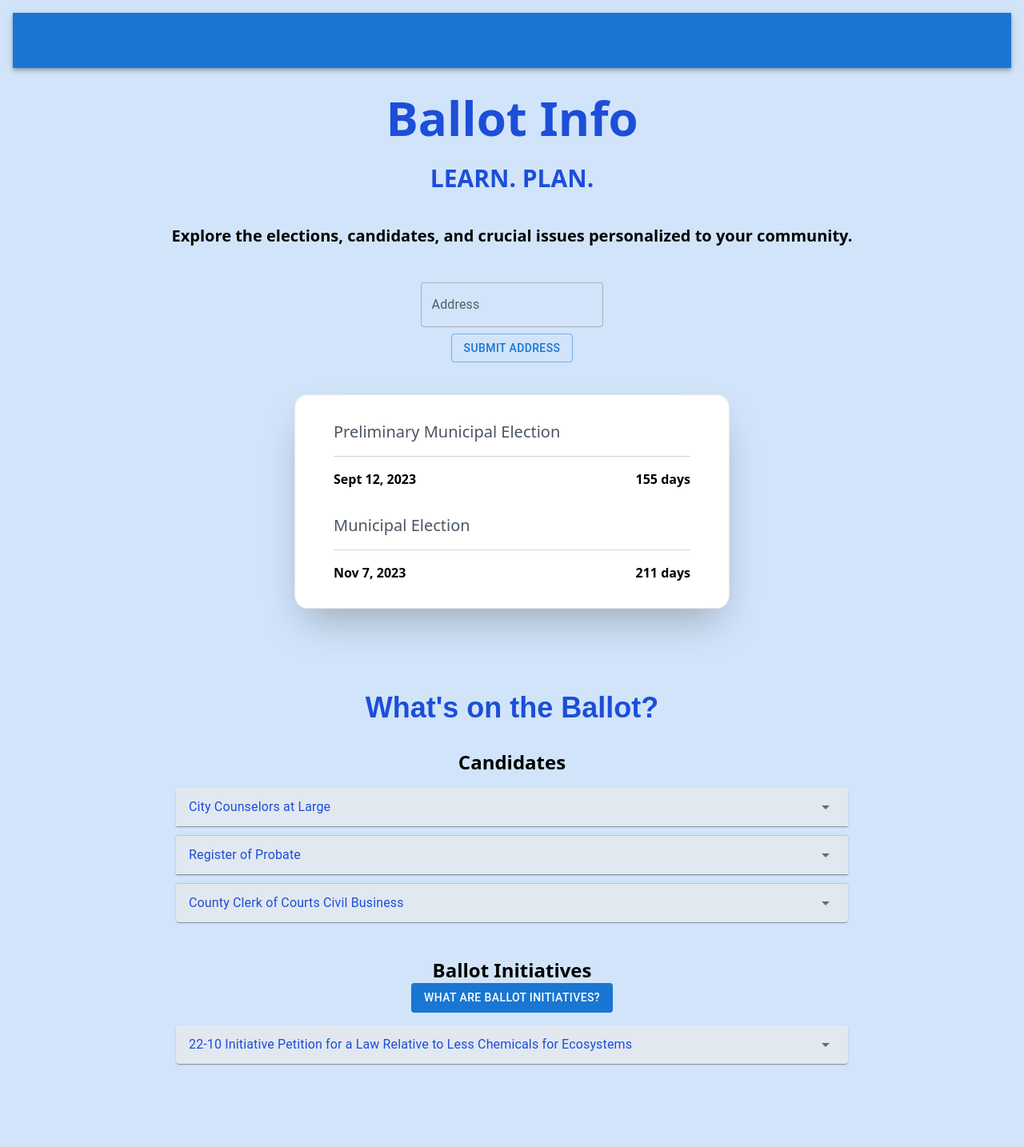
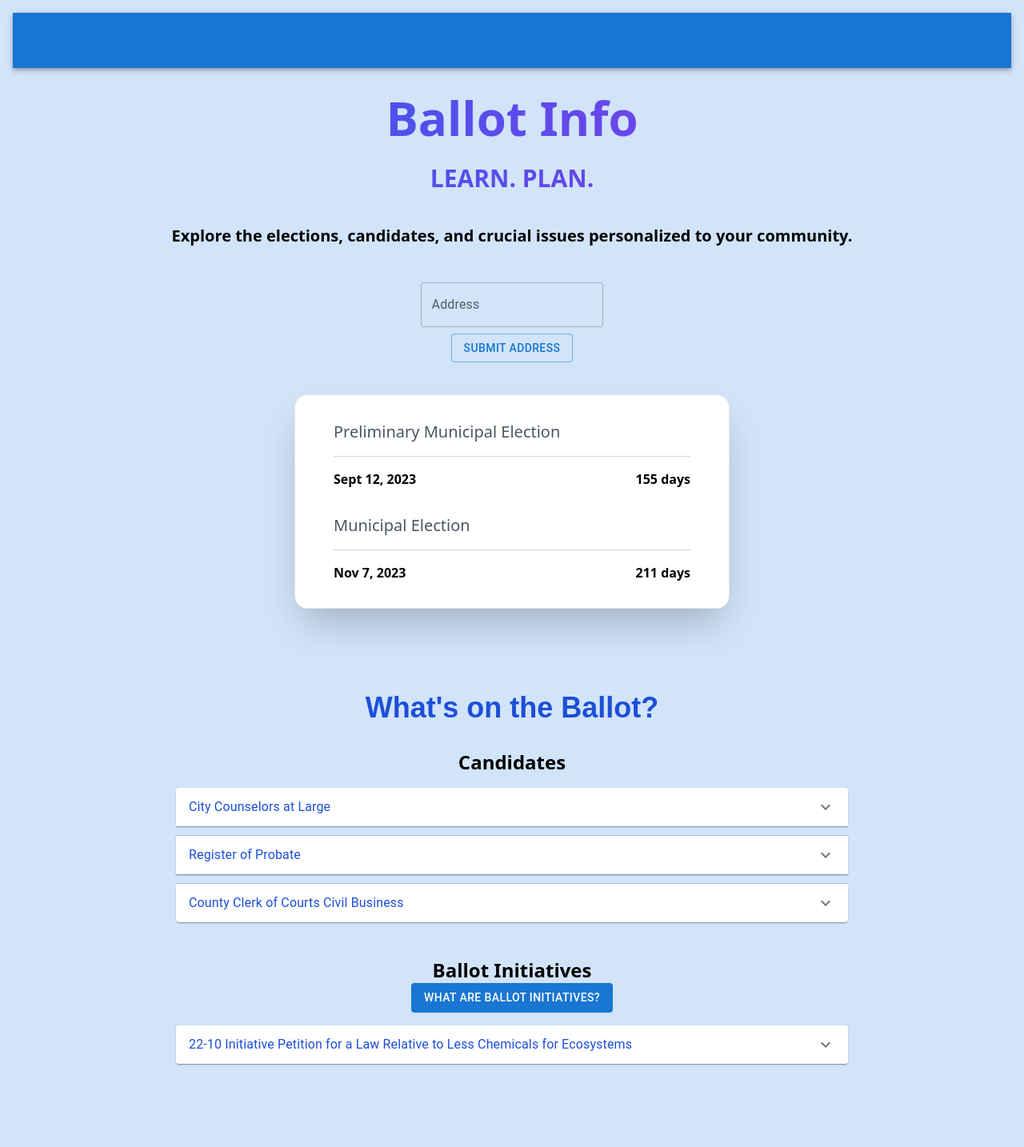
Before and after one commit to BU-Spark/pitne-voter-app, a Next.js app in the folder client/: page /ballotInfo in a window 1280 px wide. Shown: the top 1434 px of the page at 80% size. Built offline with nearby package versions, Linux system fonts and the light colour scheme.

Commit message:
some styling for ballot info

```diff
--- a/client/src/pages/ballotInfo/ballotInitDropDown.tsx
+++ b/client/src/pages/ballotInfo/ballotInitDropDown.tsx
@@ -3,7 +3,7 @@ import Accordion from '@mui/material/Accordion';
 import AccordionSummary from '@mui/material/AccordionSummary';
 import AccordionDetails from '@mui/material/AccordionDetails';
 import Typography from '@mui/material/Typography';
-import ArrowDropDownIcon from '@mui/icons-material/ArrowDropDown';
+import ExpandMoreIcon from '@mui/icons-material/ExpandMore';
 import { ballotInitData } from '@/utliity/BallotInfo/ballotInitData'
 import { Card, CardContent } from '@mui/material';
 
@@ -12,9 +12,9 @@ export default function BallotInitDropDown() {
     return (
         <div className='p-4 text-center w-full sm:w-3/4 ' style={{ paddingLeft: '24px', paddingRight: '24px' }} >
             {ballotInitData.map((item, index) => (
-                <Accordion key={index} sx={{ backgroundColor: '#e2e8f0', marginBottom: '12px' }}>
+                <Accordion key={index} className='bg-white mb-3'>
                     <AccordionSummary
-                        expandIcon={<ArrowDropDownIcon />}
+                        expandIcon={<ExpandMoreIcon />}
                         aria-controls={`panel${index + 1}-content`}
                         id={`panel${index + 1}-header`}
                     >
@@ -30,7 +30,7 @@ export default function BallotInitDropDown() {
                             {item.content.proponent.phone}<br />
                         </div>
 
-                        <Card className='my-8' sx={{ minWidth: 275 }}>
+                        <Card className='my-8 bg-slate-200' sx={{ minWidth: 275 }}>
                             <CardContent>
                                 <Typography className='text-xl underline'>What is a vote YES?</Typography>
                                 <ul className='list-disc list-outside text-lg pr-8 text-left pl-16 py-2'>
@@ -41,7 +41,7 @@ export default function BallotInitDropDown() {
                             </CardContent>
                         </Card>
 
-                        <Card className='my-8' sx={{ minWidth: 275 }}>
+                        <Card className='mt-8 mb-5 bg-slate-200' sx={{ minWidth: 275 }}>
                             <CardContent>
                                 <Typography className='text-xl underline'>What is a vote NO?</Typography>
                                 <ul className='list-disc list-outside text-lg pr-8 text-left pl-16 py-2'>
--- a/client/src/pages/ballotInfo/dropDown.tsx
+++ b/client/src/pages/ballotInfo/dropDown.tsx
@@ -3,8 +3,7 @@ import Accordion from '@mui/material/Accordion';
 import AccordionSummary from '@mui/material/AccordionSummary';
 import AccordionDetails from '@mui/material/AccordionDetails';
 import Typography from '@mui/material/Typography';
-import ArrowDownwardIcon from '@mui/icons-material/ArrowDownward';
-import ArrowDropDownIcon from '@mui/icons-material/ArrowDropDown';
+import ExpandMoreIcon from '@mui/icons-material/ExpandMore';
 import PeopleCard from './peopleCard';
 import { dropDownData } from '@/utliity/BallotInfo/dropDownData'
 
@@ -13,9 +12,9 @@ export default function DropDown() {
     return (
         <div className='p-4 text-center w-full sm:w-3/4 ' style={{ paddingLeft: '24px', paddingRight: '24px' }} >
             {dropDownData.map((item, index) => (
-                <Accordion key={index} sx={{ backgroundColor: '#e2e8f0', marginBottom: '12px' }}>
+                <Accordion key={index} className='bg-white mb-3'>
                     <AccordionSummary
-                        expandIcon={<ArrowDropDownIcon />}
+                        expandIcon={<ExpandMoreIcon />}
                         aria-controls={`panel${index + 1}-content`}
                         id={`panel${index + 1}-header`}
                     >
--- a/client/src/pages/ballotInfo/index.tsx
+++ b/client/src/pages/ballotInfo/index.tsx
@@ -24,8 +24,8 @@ export default function BallotInfo() {
 
             {/* Header */}
             <div className='p-4 text-center '>
-                <h1 className='text-blue-700 font-bold text-6xl '>Ballot Info</h1>
-                <h1 className='text-blue-700 font-bold text-3xl p-5 mt-2'>LEARN. PLAN.</h1>
+                <h1 className='text-blue-700 font-bold text-6xl bg-gradient-to-r from-blue-600 to-purple-600 bg-clip-text text-transparent'>Ballot Info</h1>
+                <h1 className='p-5 mt-2 text-blue-700 font-bold text-3xl bg-gradient-to-r from-blue-600 to-purple-600 bg-clip-text text-transparent'>LEARN. PLAN.</h1>
                 <h1 className='font-semibold text-xl p-3 mt-2' >Explore the elections, candidates, and crucial issues
                     personalized to your community.</h1>
             </div>
@@ -75,9 +75,10 @@ export default function BallotInfo() {
                 <h1 className='font-bold text-center mx-6 my-4 text-4xl text-blue-700' style={{ fontFamily: 'Arial, sans-serif' }}><strong>What&apos;s on the Ballot?</strong></h1>
 
                 <h1 className='font-semibold text-left text-2xl mt-4'>Candidates</h1>
-                <DropDown ></DropDown>
+                <DropDown />
 
                 <h1 className='font-semibold text-left text-2xl mt-4'>Ballot Initiatives</h1>
+                {/* NOTE: REPLACE BUTTON BELOW WITH DESCRIPTION FROM YAWU */}
                 <ButtonFillEx name='What are Ballot Initiatives?' link='https://ballotpedia.org/Ballot_initiative' className='p-3 m-4 rounded-full bg-blue-700 text-white'/>
                 <BallotInitDropDown />
             </div>
```
